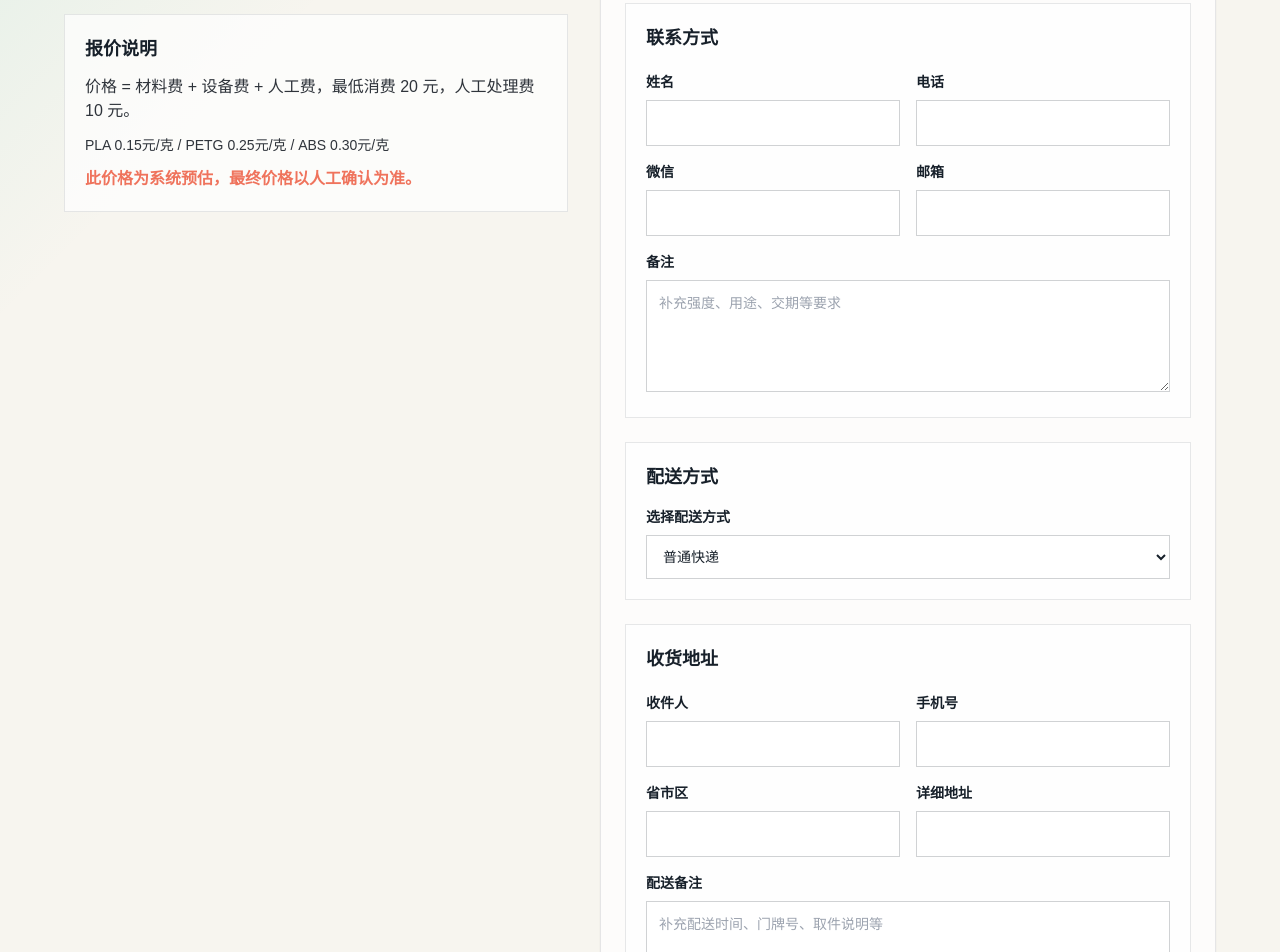
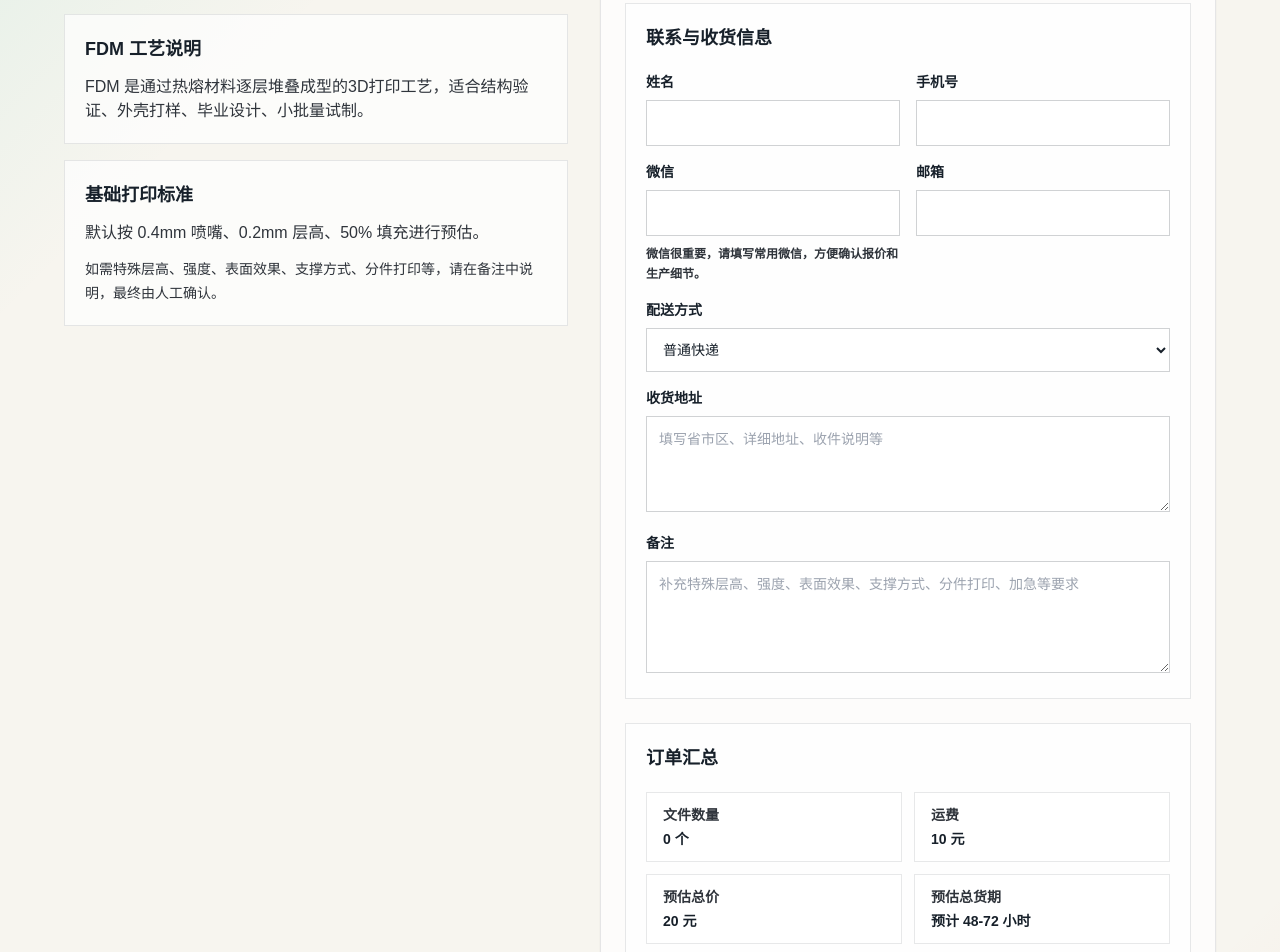
Before and after one commit to Jerryxia2022/make3d-platform, a Next.js app: page /quote in a window 1280 px wide. Shown: the part 400-1352 px from the top of the page. Built offline with nearby package versions, Linux system fonts and the light colour scheme.

Commit message:
feat: refine quote form and fdm guidance

```diff
--- a/src/app/quote/page.tsx
+++ b/src/app/quote/page.tsx
@@ -1,11 +1,5 @@
 import { QuoteForm } from "@/frontend/components/QuoteForm";
 import { ContactSection } from "@/frontend/components/ContactSection";
-
-const materials = [
-  { name: "PLA", price: "0.15元/克" },
-  { name: "PETG", price: "0.25元/克" },
-  { name: "ABS", price: "0.30元/克" },
-];
 
 const supportedFormats = ["STL", "3MF", "STEP", "STP"];
 
@@ -19,7 +13,7 @@ export default function QuotePage() {
           </p>
           <h1 className="mt-4 text-4xl font-bold sm:text-5xl">打印报价</h1>
           <p className="mt-5 max-w-xl text-lg leading-8 text-graphite">
-            上传模型并填写联系方式，系统会保存订单和模型文件，提交后进入成功页面。
+            上传模型并填写联系与收货信息，系统会保存订单和模型文件，提交后由人工确认最终报价与生产安排。
           </p>
           <div className="mt-8 space-y-4">
             <div className="border border-ink/10 bg-white/70 p-5">
@@ -28,15 +22,18 @@ export default function QuotePage() {
               <p className="mt-2 text-sm text-graphite">单文件最大 50MB</p>
             </div>
             <div className="border border-ink/10 bg-white/70 p-5">
-              <h2 className="text-lg font-semibold">报价说明</h2>
+              <h2 className="text-lg font-semibold">FDM 工艺说明</h2>
               <p className="mt-3 text-graphite">
-                价格 = 材料费 + 设备费 + 人工费，最低消费 20 元，人工处理费 10 元。
+                FDM 是通过热熔材料逐层堆叠成型的3D打印工艺，适合结构验证、外壳打样、毕业设计、小批量试制。
               </p>
-              <p className="mt-3 text-sm text-graphite">
-                {materials.map((material) => `${material.name} ${material.price}`).join(" / ")}
+            </div>
+            <div className="border border-ink/10 bg-white/70 p-5">
+              <h2 className="text-lg font-semibold">基础打印标准</h2>
+              <p className="mt-3 text-graphite">
+                默认按 0.4mm 喷嘴、0.2mm 层高、50% 填充进行预估。
               </p>
-              <p className="mt-3 font-semibold text-coral">
-                此价格为系统预估，最终价格以人工确认为准。
+              <p className="mt-3 text-sm leading-6 text-graphite">
+                如需特殊层高、强度、表面效果、支撑方式、分件打印等，请在备注中说明，最终由人工确认。
               </p>
             </div>
           </div>
--- a/src/frontend/components/QuoteForm.tsx
+++ b/src/frontend/components/QuoteForm.tsx
@@ -24,6 +24,7 @@ const shippingMethods = ["普通快递", "顺丰快递", "西安本地跑腿", "
 const allowedExtensions = [".stl", ".step", ".stp", ".3mf"];
 const MAX_FILE_COUNT = 5;
 const MAX_FILE_BYTES = 50 * 1024 * 1024;
+const customerNamePattern = "(?:[\\u4e00-\\u9fa5]{2,}|[A-Za-z][A-Za-z\\s'-]{3,})";
 
 type SelectedModelFile = SelectedQuoteFile & {
   file: File;
@@ -103,6 +104,10 @@ export function QuoteForm() {
       formData.delete("fileDimensionX");
       formData.delete("fileDimensionY");
       formData.delete("fileDimensionZ");
+      formData.set("recipientName", getRequiredFormValue(formData, "customerName"));
+      formData.set("recipientPhone", getRequiredFormValue(formData, "phone"));
+      formData.set("addressRegion", "-");
+      formData.set("shippingRemark", "");
 
       for (const item of files) {
         const dimensions = estimateDisplayDimensions(item.file);
@@ -193,8 +198,13 @@ export function QuoteForm() {
                 value={formatDimensionFormValue(dimensions?.z)}
               />
               <div className="grid gap-4 sm:grid-cols-[8rem_1fr]">
-                <div className="flex aspect-square items-center justify-center border border-ink/10 bg-ash text-xs font-semibold uppercase tracking-[0.16em] text-graphite">
-                  占位缩略图
+                <div>
+                  <div className="flex aspect-square items-center justify-center border border-ink/10 bg-ash text-xs font-semibold uppercase tracking-[0.16em] text-graphite">
+                    占位缩略图
+                  </div>
+                  <p className="mt-2 text-xs leading-5 text-graphite">
+                    {formatDimensions(dimensions)}
+                  </p>
                 </div>
                 <div className="space-y-4">
                   <div className="flex flex-col gap-2 sm:flex-row sm:items-start sm:justify-between">
@@ -202,9 +212,6 @@ export function QuoteForm() {
                       <p className="font-semibold">{item.file.name || "未命名模型文件"}</p>
                       <p className="mt-1 text-sm text-graphite">
                         {formatBytes(item.file.size)} · {getFileType(item.file.name)}
-                      </p>
-                      <p className="mt-2 text-sm text-graphite">
-                        {formatDimensions(dimensions)}
                       </p>
                       <p className="mt-2 text-sm font-semibold text-ink">
                         预估价格区间：{formatPriceRange(estimate.priceMin, estimate.priceMax)}
@@ -215,6 +222,9 @@ export function QuoteForm() {
                           estimate.leadTimeMinHours,
                           estimate.leadTimeMaxHours,
                         )}
+                      </p>
+                      <p className="mt-1 text-sm text-graphite">
+                        如需加急，请在备注中说明，加急可能产生额外费用。
                       </p>
                       {estimate.riskNotice ? (
                         <p
@@ -279,31 +289,41 @@ export function QuoteForm() {
       ) : null}
 
       <section className="border border-ink/10 bg-white/70 p-5">
-        <h2 className="text-lg font-bold">联系方式</h2>
+        <h2 className="text-lg font-bold">联系与收货信息</h2>
         <div className="mt-5 grid gap-4 sm:grid-cols-2">
-          <TextField autoComplete="name" label="姓名" name="customerName" required />
-          <TextField autoComplete="tel" label="电话" name="phone" required type="tel" />
+          <TextField
+            autoComplete="name"
+            label="姓名"
+            name="customerName"
+            pattern={customerNamePattern}
+            required
+            title="姓名必填：至少2个汉字，或至少4个英文字母"
+          />
+          <TextField
+            autoComplete="tel"
+            inputMode="tel"
+            label="手机号"
+            name="phone"
+            pattern="1[3-9]\\d{9}"
+            required
+            title="必须填写11位中国大陆手机号"
+            type="tel"
+          />
         </div>
 
         <div className="mt-4 grid gap-4 sm:grid-cols-2">
-          <TextField autoComplete="off" label="微信" name="wechat" required />
+          <TextField
+            autoComplete="off"
+            helpText="微信很重要，请填写常用微信，方便确认报价和生产细节。"
+            label="微信"
+            name="wechat"
+            required
+          />
           <TextField autoComplete="email" label="邮箱" name="email" type="email" />
         </div>
 
-        <label className="mt-4 block text-sm font-semibold">
-          备注
-          <textarea
-            className="mt-2 min-h-28 w-full border border-ink/20 bg-white px-3 py-3 font-normal"
-            name="remark"
-            placeholder="补充强度、用途、交期等要求"
-          />
-        </label>
-      </section>
-
-      <section className="border border-ink/10 bg-white/70 p-5">
-        <h2 className="text-lg font-bold">配送方式</h2>
         <label className="mt-4 block text-sm font-semibold" htmlFor="shippingMethod">
-          选择配送方式
+          配送方式
           <select
             className="mt-2 w-full border border-ink/20 bg-white px-3 py-3 font-normal"
             id="shippingMethod"
@@ -318,24 +338,23 @@ export function QuoteForm() {
             ))}
           </select>
         </label>
-      </section>
 
-      <section className="border border-ink/10 bg-white/70 p-5">
-        <h2 className="text-lg font-bold">收货地址</h2>
-        <div className="mt-5 grid gap-4 sm:grid-cols-2">
-          <TextField autoComplete="name" label="收件人" name="recipientName" required />
-          <TextField autoComplete="tel" label="手机号" name="recipientPhone" required type="tel" />
-        </div>
-        <div className="mt-4 grid gap-4 sm:grid-cols-2">
-          <TextField label="省市区" name="addressRegion" required />
-          <TextField label="详细地址" name="addressDetail" required />
-        </div>
         <label className="mt-4 block text-sm font-semibold">
-          配送备注
+          收货地址
           <textarea
             className="mt-2 min-h-24 w-full border border-ink/20 bg-white px-3 py-3 font-normal"
-            name="shippingRemark"
-            placeholder="补充配送时间、门牌号、取件说明等"
+            name="addressDetail"
+            placeholder="填写省市区、详细地址、收件说明等"
+            required
+          />
+        </label>
+
+        <label className="mt-4 block text-sm font-semibold">
+          备注
+          <textarea
+            className="mt-2 min-h-28 w-full border border-ink/20 bg-white px-3 py-3 font-normal"
+            name="remark"
+            placeholder="补充特殊层高、强度、表面效果、支撑方式、分件打印、加急等要求"
           />
         </label>
       </section>
@@ -359,6 +378,9 @@ export function QuoteForm() {
           <SummaryItem label="材料和颜色摘要" value={formatOptionSummary(files)} />
         </dl>
         <p className="mt-4 text-sm font-semibold text-coral">最终价格以人工确认为准。</p>
+        <p className="mt-2 text-sm text-graphite">
+          如需加急，请在备注中说明，加急可能产生额外费用。
+        </p>
       </section>
 
       {error ? (
@@ -380,15 +402,23 @@ export function QuoteForm() {
 
 function TextField({
   autoComplete,
+  helpText,
+  inputMode,
   label,
   name,
+  pattern,
   required,
+  title,
   type = "text",
 }: {
   autoComplete?: string;
+  helpText?: string;
+  inputMode?: "email" | "numeric" | "search" | "tel" | "text" | "url";
   label: string;
   name: string;
+  pattern?: string;
   required?: boolean;
+  title?: string;
   type?: string;
 }) {
   return (
@@ -397,10 +427,14 @@ function TextField({
       <input
         autoComplete={autoComplete}
         className="mt-2 w-full border border-ink/20 bg-white px-3 py-3 font-normal"
+        inputMode={inputMode}
         name={name}
+        pattern={pattern}
         required={required}
+        title={title}
         type={type}
       />
+      {helpText ? <span className="mt-2 block text-xs leading-5 text-graphite">{helpText}</span> : null}
     </label>
   );
 }
@@ -412,6 +446,11 @@ function SummaryItem({ label, value }: { label: string; value: string }) {
       <dd className="mt-1 font-semibold text-ink">{value}</dd>
     </div>
   );
+}
+
+function getRequiredFormValue(formData: FormData, key: string) {
+  const value = formData.get(key);
+  return typeof value === "string" ? value.trim() : "";
 }
 
 function formatDimensionFormValue(value: QuoteDimensions["x"] | undefined) {
--- a/src/frontend/lib/quote-estimates.ts
+++ b/src/frontend/lib/quote-estimates.ts
@@ -3,6 +3,8 @@ export const DEVICE_COUNT = 6;
 export const PACKAGING_FEE = 3;
 export const PACKAGING_TIME_HOURS = 2;
 export const ORDER_MIN_PRICE = 20;
+export const DEFAULT_LEAD_TIME_MIN_HOURS = 48;
+export const DEFAULT_LEAD_TIME_MAX_HOURS = 72;
 
 export type QuoteDimensions = {
   x: number | null;
@@ -70,8 +72,8 @@ export function estimateFileBySize(
   return {
     priceMin: Math.ceil((bucket.weightMinGrams * salesRate + laborMin) * riskMultiplier),
     priceMax: Math.ceil((bucket.weightMaxGrams * salesRate + laborMax) * riskMultiplier),
-    leadTimeMinHours: bucket.leadTimeMinHours,
-    leadTimeMaxHours: bucket.leadTimeMaxHours,
+    leadTimeMinHours: DEFAULT_LEAD_TIME_MIN_HOURS,
+    leadTimeMaxHours: DEFAULT_LEAD_TIME_MAX_HOURS,
     riskNotice: risk.notice,
     riskLevel: risk.level,
   };
@@ -84,14 +86,6 @@ export function estimateOrderSummary(
   const safeEstimates = Array.isArray(fileEstimates) ? fileEstimates : [];
   const shipping = getShippingEstimate(shippingMethod);
   const shippingAmount = shipping.includedInAutoPrice ? shipping.amount || 0 : 0;
-  const printMin = safeEstimates.reduce(
-    (total, entry) => total + safePositiveNumber(entry.estimate?.leadTimeMinHours),
-    0,
-  );
-  const printMax = safeEstimates.reduce(
-    (total, entry) => total + safePositiveNumber(entry.estimate?.leadTimeMaxHours),
-    0,
-  );
   const filePriceMin = safeEstimates.reduce(
     (total, entry) => total + safePositiveNumber(entry.estimate?.priceMin),
     0,
@@ -104,8 +98,8 @@ export function estimateOrderSummary(
   return {
     priceMin: Math.max(Math.ceil(filePriceMin + shippingAmount), ORDER_MIN_PRICE),
     priceMax: Math.max(Math.ceil(filePriceMax + shippingAmount), ORDER_MIN_PRICE),
-    leadTimeMinHours: Math.ceil(printMin / DEVICE_COUNT + PACKAGING_TIME_HOURS),
-    leadTimeMaxHours: Math.ceil(printMax / DEVICE_COUNT + PACKAGING_TIME_HOURS),
+    leadTimeMinHours: DEFAULT_LEAD_TIME_MIN_HOURS,
+    leadTimeMaxHours: DEFAULT_LEAD_TIME_MAX_HOURS,
     shippingFeeEstimate: shipping.label,
   };
 }
@@ -140,7 +134,7 @@ export function formatDimensions(dimensions: QuoteDimensions | null | undefined)
   const values = getValidDimensionValues(dimensions);
 
   if (values.length !== 3) {
-    return "尺寸暂未识别，最终以人工确认为准";
+    return "尺寸暂未识别，最终以人工确认为准。";
   }
 
   return `模型最大外形尺寸约：${values[0]} × ${values[1]} × ${values[2]} mm`;
```
Also changed, not shown: 2 other files (tests, documents, lock files or other folders).
